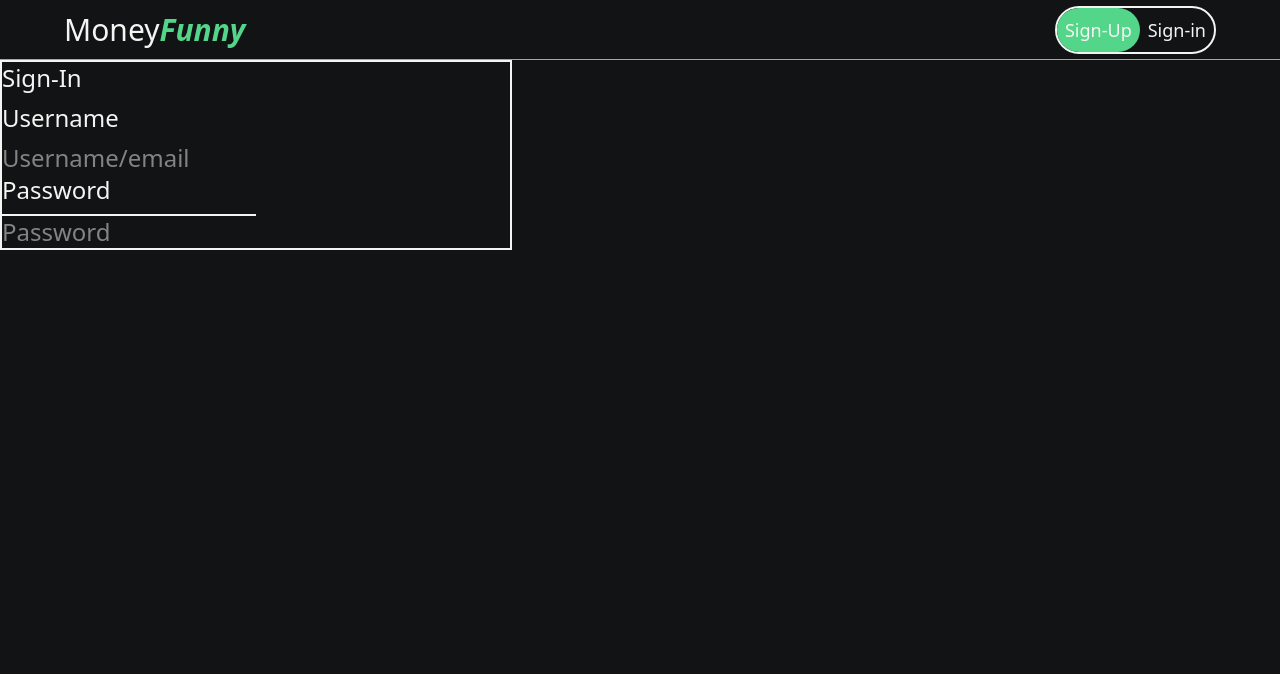
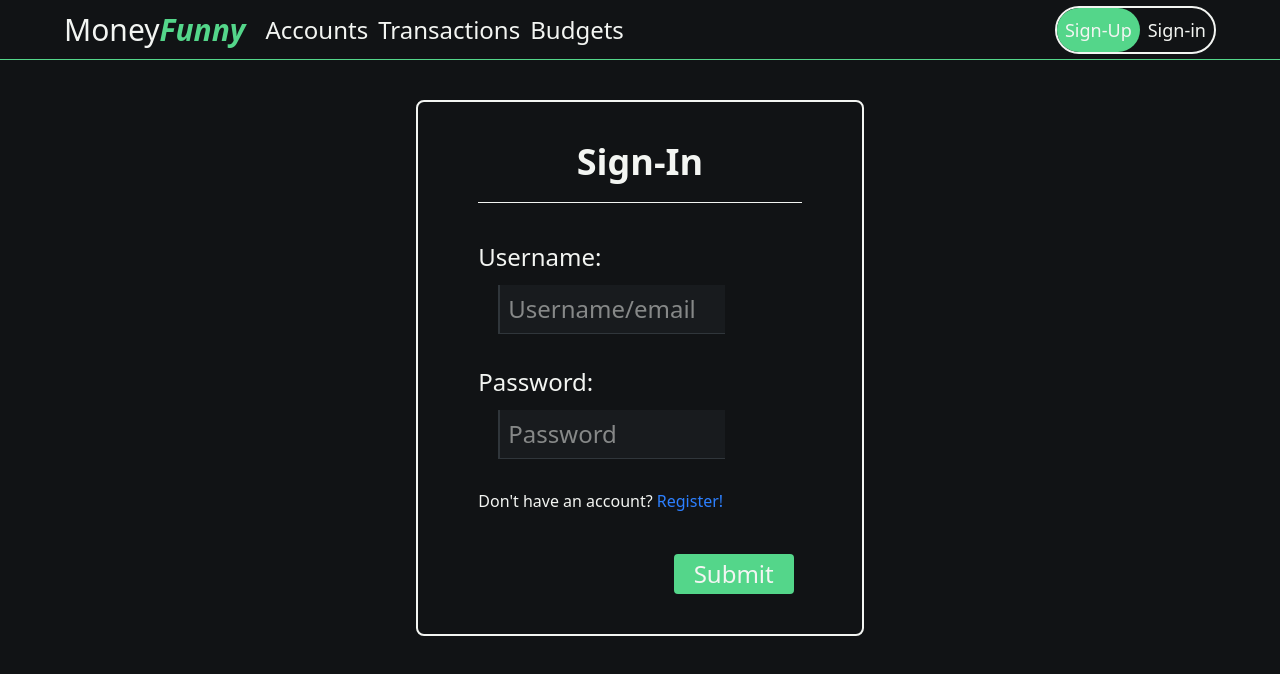
Before and after one commit to Shamuel69/MoneyFunny, a React (Vite) app in the folder MoneyFunny/: page /signin in a window 1280 px wide. Shown: the top 674 px of the page. Built offline with nearby package versions, Linux system fonts and the light colour scheme.

Commit message:
new pages and worked on backend

```diff
--- a/MoneyFunny/package.json
+++ b/MoneyFunny/package.json
@@ -11,6 +11,7 @@
   },
   "dependencies": {
     "@tailwindcss/vite": "^4.3.3",
+    "axios": "^1.20.0",
     "react": "^19.2.8",
     "react-dom": "^19.2.8",
     "react-router-dom": "^7.18.3",
--- a/MoneyFunny/src/App.jsx
+++ b/MoneyFunny/src/App.jsx
@@ -3,6 +3,9 @@ import viteLogo from './assets/vite.svg'
 import './App.css'
 import { Routes, Route, Link} from 'react-router-dom';
 import Signin, { Signup } from "./subpages/signin.jsx"
+import Accounts from "./subpages/accounts"
+import Budgets from "./subpages/budgets"
+import Transactions from "./subpages/transactions"
 
 function Home() {
   return (
@@ -20,12 +23,18 @@ function App() {
     <div className="min-h-dvh">
     <section id="header" className="w-full h-15 border-b-1 border-(--accent)">
     <div className="w-[90%] h-full items-center flex flex-row justify-between mx-auto text-3xl">
-      <div>
-          <h2>Money<span className="text-(--accent) font-semibold italic">Funny</span></h2>
+      <div className="flex flex-row gap-5">
+          <Link to="/"><h2>Money<span className="text-(--accent) font-semibold italic">Funny</span></h2></Link>
+          <div id="subpages" className="flex flex-row items-center gap-2.5 text-2xl">
+            <Link to="/accounts" className="relative group">Accounts<span className="absolute bottom-0 left-0 w-full h-0.5 scale-x-0 origin-center bg-(--accent) transition-transform duration-200 group-hover:scale-x-100"></span></Link>
+            <Link to="/transaction" className="relative group">Transactions<span className="absolute bottom-0 left-0 w-full h-0.5 scale-x-0 origin-center bg-(--accent) transition-transform duration-200 group-hover:scale-x-100"></span></Link>
+            <Link to="budgets" className="relative group">Budgets<span className="absolute bottom-0 left-0 w-full h-0.5 scale-x-0 origin-center bg-(--accent) transition-transform duration-200 group-hover:scale-x-100"></span></Link>
+
+          </div>
       </div>
       <div className="text-lg flex flex-row  border-2 rounded-3xl text-(--text-primary)">
         <Link to="/signup" className="bg-(--accent) p-2 border-1-transparent rounded-3xl">Sign-Up</Link>
-        <Link to="/signup" className="p-2 ">Sign-in</Link>
+        <Link to="/signin" className="p-2 ">Sign-in</Link>
       </div>
     </div>
     </section>
@@ -34,7 +43,9 @@ function App() {
         <Route path="/" element={<Home/>}/>
         <Route path="/signin" element={<Signin/>}/>
         <Route path="/signup" element={<Signup/>}/>
-
+        <Route path="/accounts" element={<Accounts/>}/>
+        <Route path="/budgets" element={<Budgets/>}/>
+        <Route path="/transaction" element={<Transactions/>}/>
       </Routes>
     </section>
     </div >
--- /dev/null
+++ b/MoneyFunny/src/subpages/accounts.jsx
@@ -0,0 +1,7 @@
+import React from 'react'
+
+export default function Accounts() {
+  return (
+    <div>Accounts</div>
+  )
+}
--- /dev/null
+++ b/MoneyFunny/src/subpages/budgets.jsx
@@ -0,0 +1,11 @@
+import React from 'react'
+
+export default function Budgets() {
+    return (
+        <div className="w-full min-h-dvh">
+            <div className="p-5 w-[90%] md:w-[85%] border-b-1 border-(--accent)">
+                Budgets:
+            </div>
+        </div>
+    )
+}
--- a/MoneyFunny/src/subpages/signin.jsx
+++ b/MoneyFunny/src/subpages/signin.jsx
@@ -1,9 +1,46 @@
 import React, {useEffect, useState} from 'react'
+import axios from 'axios';
+import {Link} from "react-router-dom"
 export function Signup() {
+    let username;
+    let password;
+    let confirm_password;
+
+    const handleSignUp = async (e) => {
+        e.preventDefault()
+        const formData = new FormData(e.target)
+        const credentials = Object.fromEntries(formData.entries());
+
+        const response = await axios.post("http://localhost:8080/api/auth/signup", credentials);
+
+
+    }
+
     return (
-        <div>
-            signup
+        <div className="w-full min-h-dvh m-auto">
+        <div className="w-full md:w-[35%] border-0 md:border-2 rounded-lg mx-auto mt-10 flex flex-col gap-7 p-5 text-2xl">
+            <h2 className="border-b-1 w-[80%] text-center mx-auto p-5 text-4xl font-semibold">Sign-Up</h2>
+            <form onSubmit={handleSignUp} className="mx-auto w-[85%] p-2.5 flex flex-col gap-8">
+                <div className="flex flex-col gap-3 ">
+                    <label for="username">Username: </label>
+                    <input type="text" name="username" value={username} placeholder="Username/email" className="w-[80%] md:w-[70%] ml-5 focus:outline-none focus:ring-0 bg-(--bg-secondary) p-2 font-light  border-b-1 border-l-[2px] border-(--border) active:outline-0"/>
+                </div>
+                <div className="flex flex-col gap-3 ">
+                    <label for="username">Password: </label>
+                    <input type="text" name="password" value={password} placeholder="Password" className="w-[80%] md:w-[70%] ml-5 bg-(--bg-secondary) p-2 font-light focus:outline-none focus:ring-0 border-b-1 border-l-[2px] border-(--border) active:outline-0"/>
+                </div>
+                <div className="flex flex-col gap-3 ">
+                    <label for="username">Confirm Password: </label>
+                    <input type="text" name="confirm_password" value={confirm_password} placeholder="Confirm password" className="w-[80%] md:w-[70%] ml-5 bg-(--bg-secondary) p-2 font-light focus:outline-none focus:ring-0 border-b-1 border-l-[2px] border-(--border) active:outline-0"/>
+                </div>
+                <p className="text-[16px]">Already have an account? <span className="text-blue-500 hover:text-blue-600 "><Link to="/signin">Log in</Link></span></p>
+                <button type="submit" className="bg-(--accent) hover:bg-(--accent-hover) self-end m-2.5 duration-300  px-3 py-1 rounded mr-2 w-30">
+                            Submit
+                        </button>
+            </form>
+
         </div>
+    </div>
     )
 }
 
@@ -14,29 +51,30 @@ export default function Signin() {
     const handleSignIn = async (e) => {
         e.preventDefault();
         const formData = new FormData(e.target);
-        const newItem = Object.fromEntries(e.target);
+        const credentials = Object.fromEntries(formData.entries());
+
+        const response = await axios.post("http://localhost:8080/api/auth/signin", credentials);
 
     }
 
     return (
 
     <div className="w-full min-h-dvh m-auto">
-
-
-        <div className="md:w-[40%] border-2 flex flex-col gap-2 text-2xl">
-            <h2 className="">Sign-In</h2>
-            <form>
-                <div className="flex flex-col gap-2 ">
-                    <label for="username">Username</label>
-                    <input type="text" name="username" value={username} placeholder="Username/email" className="w-[50%] active:outline-0"/>
-
+        <div className="w-full md:w-[35%] border-0 md:border-2 rounded-lg mx-auto mt-10 flex flex-col gap-7 p-5 text-2xl">
+            <h2 className="border-b-1 w-[80%] text-center mx-auto p-5 text-4xl font-semibold">Sign-In</h2>
+            <form onSubmit={handleSignIn} className="mx-auto w-[85%] p-2.5 flex flex-col gap-8">
+                <div className="flex flex-col gap-3 ">
+                    <label for="username">Username: </label>
+                    <input type="text" name="username" value={username} placeholder="Username/email" className="w-[80%] md:w-[70%] ml-5 focus:outline-none focus:ring-0 bg-(--bg-secondary) p-2 font-light  border-b-1 border-l-[2px] border-(--border) active:outline-0"/>
                 </div>
-                <div className="flex flex-col gap-2 ">
-                    <label for="username">Password</label>
-                    <input type="text" name="password" value={password} placeholder="Password" className="w-[50%] border-bs-2 active:outline-0"/>
-
+                <div className="flex flex-col gap-3 ">
+                    <label for="username">Password: </label>
+                    <input type="text" name="password" value={password} placeholder="Password" className="w-[80%] md:w-[70%] ml-5 bg-(--bg-secondary) p-2 font-light focus:outline-none focus:ring-0 border-b-1 border-l-[2px] border-(--border) active:outline-0"/>
                 </div>
-
+                <p className="text-[16px]">Don't have an account? <span className="text-blue-500 hover:text-blue-600 "><Link to="/signup">Register!</Link></span></p>
+                <button type="submit" className="bg-(--accent) hover:bg-(--accent-hover) self-end m-2.5 duration-300  px-3 py-1 rounded mr-2 w-30">
+                            Submit
+                        </button>
             </form>
 
         </div>
--- /dev/null
+++ b/MoneyFunny/src/subpages/transactions.jsx
@@ -0,0 +1,12 @@
+import React from 'react'
+
+export default function Transactions() {
+  return (
+    <div className="w-full min-h-dvh">
+        <div className="p-5 w-[90%] md:w-[85%] border-b-1 border-(--accent)">
+            Transaction history:
+
+        </div>
+    </div>
+  )
+}
```
Also changed, not shown: 1 other file (tests, documents, lock files or other folders).
